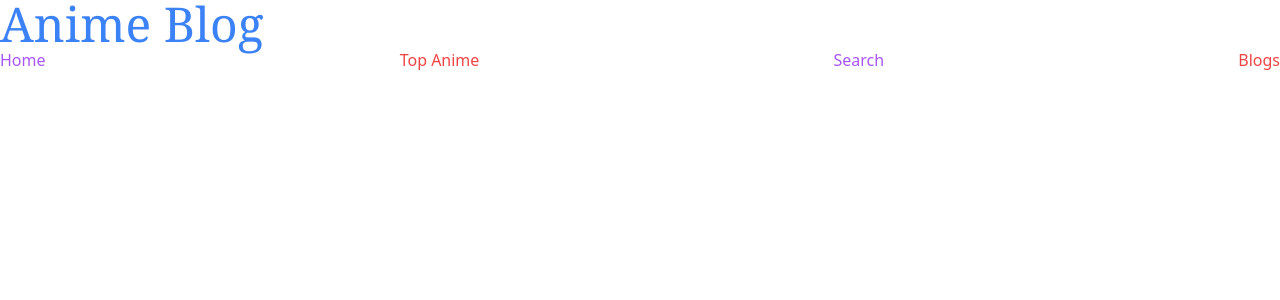
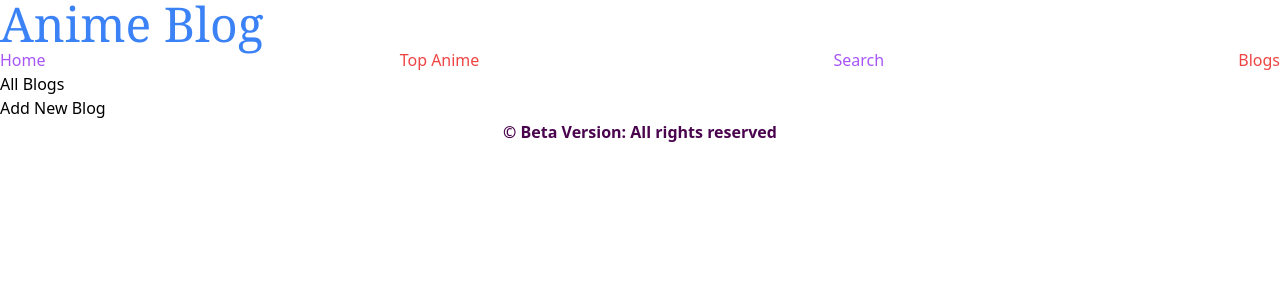
Before and after one commit to RobertPorterII/frontend_cap, a React (Vite) app: page /blogs in a window 1280 px wide. Shown: the top 300 px of the page. Built offline with nearby package versions, Linux system fonts and the light colour scheme; no server answers.

Commit message:
Blog Render

```diff
--- a/package.json
+++ b/package.json
@@ -10,6 +10,7 @@
     "preview": "vite preview"
   },
   "dependencies": {
+    "axios": "^1.7.7",
     "react": "^18.3.1",
     "react-dom": "^18.3.1",
     "react-icons": "^5.3.0",
--- a/src/App.jsx
+++ b/src/App.jsx
@@ -2,8 +2,10 @@ import { useEffect, useState } from 'react'
 import { Routes, Route} from 'react-router-dom'
 
 import './App.css'
+import Blogs from './Pages/Blogs/Blogs.jsx'
 import HomePage from './Pages/HomePage.jsx'
 import NavBar from './Layout/Navbar/Navbar.jsx'
+import Footer from './Layout/Footer/Footer.jsx'
 
 function App() {
   // tailwinds presets to small screens but for medium screens use md: and for large lg:
@@ -26,7 +28,10 @@ function App() {
 
       <Routes>
         <Route path='/' element={<HomePage />} />
+        <Route path='/blogs' element={<Blogs />} />
       </Routes>
+
+      <Footer />
 
     </main>
 
--- /dev/null
+++ b/src/Components/Content.jsx
@@ -0,0 +1,27 @@
+import { Link } from "react-router-dom"
+import React, {useState, useEffect} from "react";
+import axios from "axios";
+
+// The content of the Blog posts here to be sent to the Blog file for rendering
+
+export default function Content() {
+    const [Blog, setBlogs] = useState([])
+    const [Loading, setLoading] = useState(false)
+// fetching blogs from backend database with axios and localhost link
+    useEffect(()=>{
+        setLoading(true)
+        axios.get('http://localhost:3737/Blogs')
+    },[])
+    return (
+        <>
+        <div>
+            <div>
+            <h4>All Blogs</h4>
+            </div>
+            <Link to={"/"} target='_blank'>Add New Blog</Link>
+
+        </div>
+            {/* <h1>Blog Content</h1>  testing*/}
+        </>
+    )
+}
--- /dev/null
+++ b/src/Layout/Footer/Footer.jsx
@@ -0,0 +1,13 @@
+import { Link } from "react-router-dom"
+
+// footer .. the &copy makes the little copyright icon
+
+export default function Footer() {
+    return (
+        <footer className="flex w-full flex-row flex-wrap items-center justify-center">
+        <hr />
+        <h3 className="flex justify-between 20p font-bold text-fuchsia-950"> &copy; Beta Version: All rights reserved </h3>
+        </footer>
+
+    )
+}
--- /dev/null
+++ b/src/Pages/Blogs/Blogs.jsx
@@ -0,0 +1,16 @@
+import Content from "../../Components/Content.jsx"
+// Blog Page rendering ...ie connecting back and front end visually
+
+export default function Blogs() {
+    return (
+        <>
+         {/* Blog Home */}
+            <section> </section>
+
+            {/* Fetching all the Blog Posts */}
+            <section>
+            <Content />
+            </section>
+        </>
+    )
+}
--- a/src/Pages/HomePage.jsx
+++ b/src/Pages/HomePage.jsx
@@ -4,7 +4,8 @@ export default function HomePage() {
 
     return (
         <main>
-            <h1>Home Page</h1>
+            <h1 className="text-3x1 font-mono ">Home Page</h1>
+            <h3 className="text-2x1 font-sans"> The Place where Anime Fandom Lives!</h3>
 
         </main>
     )
--- a/src/main.jsx
+++ b/src/main.jsx
@@ -3,6 +3,7 @@ import { createRoot } from 'react-dom/client'
 import { BrowserRouter } from 'react-router-dom'
 import './index.css'
 import App from './App.jsx'
+// need to warp app in browser router for links and nav bar navigation
 
 createRoot(document.getElementById('root')).render(
   <StrictMode>
```
Also changed, not shown: src/Components/Button.jsx (added, +10 -0 lines), 1 other file (tests, documents, lock files or other folders).
